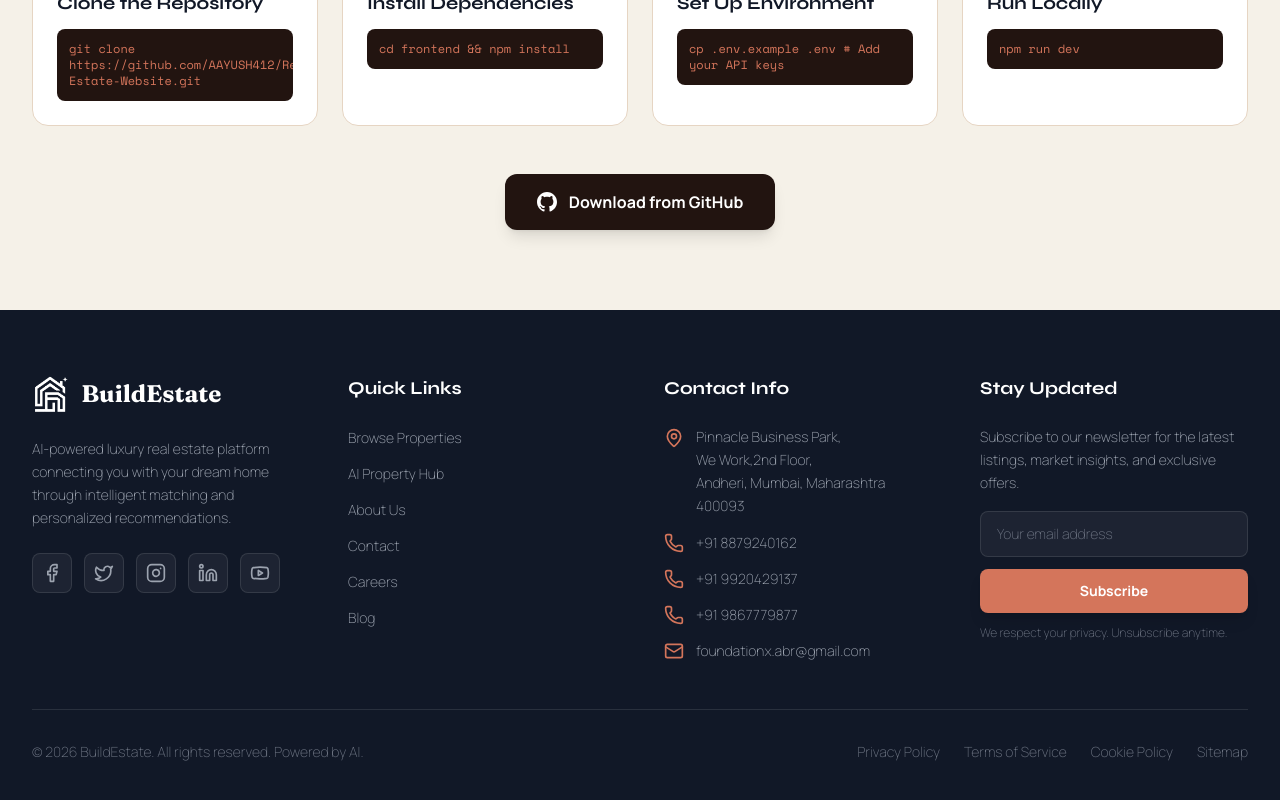
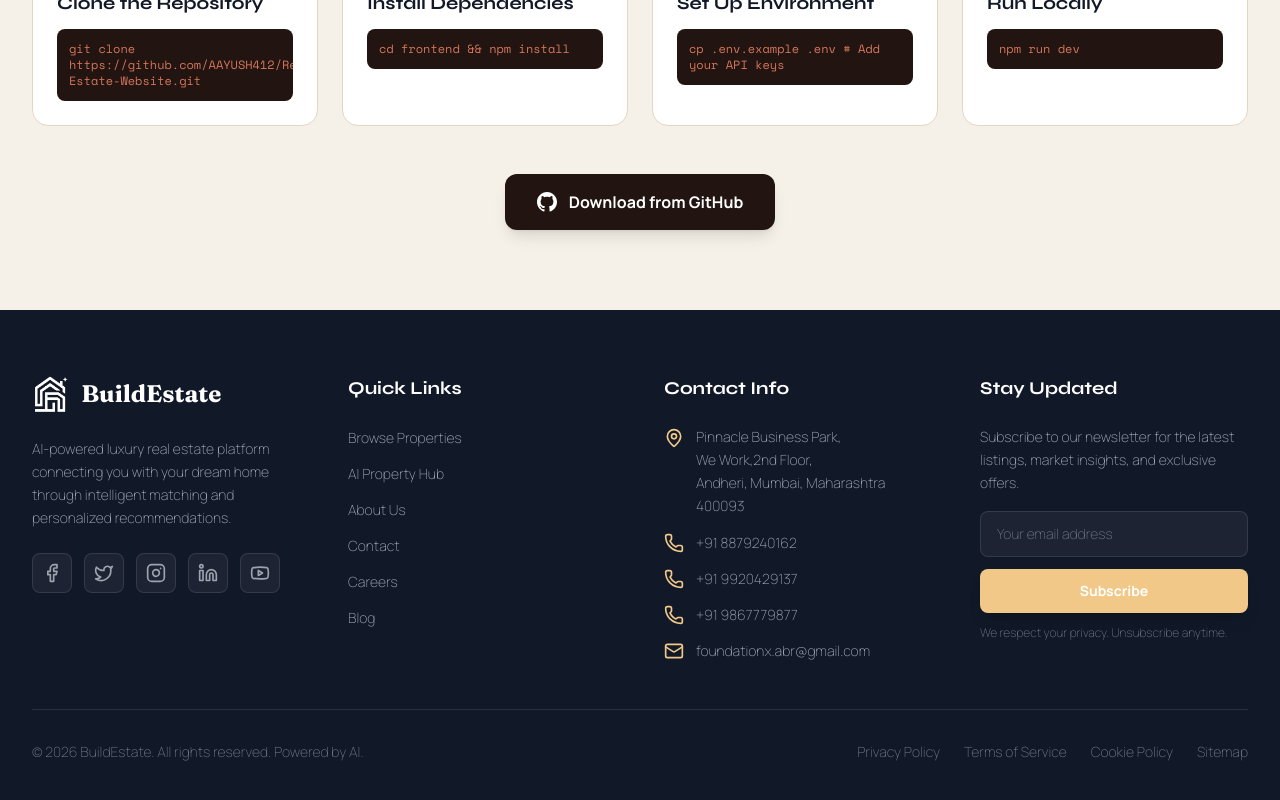
Before and after one commit to PavanYadavGo/frontend, a React (Vite) app: page /ai-hub in a window 1280 px wide. Shown: the part 1670-2470 px from the top of the page. Built offline with nearby package versions, Linux system fonts and the light colour scheme; no server answers.

Commit message:
UI:Footer color change

```diff
--- a/src/components/common/Footer.tsx
+++ b/src/components/common/Footer.tsx
@@ -31,7 +31,7 @@
                 href="https://facebook.com"
                 target="_blank"
                 rel="noopener noreferrer"
-                className="w-10 h-10 bg-[rgba(255,255,255,0.05)] hover:bg-[#D4755B] border border-[rgba(255,255,255,0.1)] rounded-lg flex items-center justify-center transition-all group"
+                className="w-10 h-10 bg-[rgba(255,255,255,0.05)] hover:bg-[#f1c888] border border-[rgba(255,255,255,0.1)] rounded-lg flex items-center justify-center transition-all group"
               >
                 <Facebook className="w-5 h-5 text-[#9ca3af] group-hover:text-white transition-colors" />
               </a>
@@ -39,7 +39,7 @@
                 href="https://twitter.com"
                 target="_blank"
                 rel="noopener noreferrer"
-                className="w-10 h-10 bg-[rgba(255,255,255,0.05)] hover:bg-[#D4755B] border border-[rgba(255,255,255,0.1)] rounded-lg flex items-center justify-center transition-all group"
+                className="w-10 h-10 bg-[rgba(255,255,255,0.05)] hover:bg-[#f1c888] border border-[rgba(255,255,255,0.1)] rounded-lg flex items-center justify-center transition-all group"
               >
                 <Twitter className="w-5 h-5 text-[#9ca3af] group-hover:text-white transition-colors" />
               </a>
@@ -47,7 +47,7 @@
                 href="https://instagram.com"
                 target="_blank"
                 rel="noopener noreferrer"
-                className="w-10 h-10 bg-[rgba(255,255,255,0.05)] hover:bg-[#D4755B] border border-[rgba(255,255,255,0.1)] rounded-lg flex items-center justify-center transition-all group"
+                className="w-10 h-10 bg-[rgba(255,255,255,0.05)] hover:bg-[#f1c888] border border-[rgba(255,255,255,0.1)] rounded-lg flex items-center justify-center transition-all group"
               >
                 <Instagram className="w-5 h-5 text-[#9ca3af] group-hover:text-white transition-colors" />
               </a>
@@ -55,7 +55,7 @@
                 href="https://linkedin.com"
                 target="_blank"
                 rel="noopener noreferrer"
-                className="w-10 h-10 bg-[rgba(255,255,255,0.05)] hover:bg-[#D4755B] border border-[rgba(255,255,255,0.1)] rounded-lg flex items-center justify-center transition-all group"
+                className="w-10 h-10 bg-[rgba(255,255,255,0.05)] hover:bg-[#f1c888] border border-[rgba(255,255,255,0.1)] rounded-lg flex items-center justify-center transition-all group"
               >
                 <Linkedin className="w-5 h-5 text-[#9ca3af] group-hover:text-white transition-colors" />
               </a>
@@ -63,7 +63,7 @@
                 href="https://youtube.com"
                 target="_blank"
                 rel="noopener noreferrer"
-                className="w-10 h-10 bg-[rgba(255,255,255,0.05)] hover:bg-[#D4755B] border border-[rgba(255,255,255,0.1)] rounded-lg flex items-center justify-center transition-all group"
+                className="w-10 h-10 bg-[rgba(255,255,255,0.05)] hover:bg-[#f1c888] border border-[rgba(255,255,255,0.1)] rounded-lg flex items-center justify-center transition-all group"
               >
                 <Youtube className="w-5 h-5 text-[#9ca3af] group-hover:text-white transition-colors" />
               </a>
@@ -113,7 +113,7 @@
             <ul className="space-y-4">
               <li>
                 <a href="https://maps.google.com" target="_blank" rel="noopener noreferrer" className="flex items-start gap-3 font-manrope font-extralight text-[#9ca3af] text-sm hover:text-white transition-colors group">
-                  <MapPin className="w-5 h-5 mt-0.5 flex-shrink-0 text-[#D4755B]" />
+                  <MapPin className="w-5 h-5 mt-0.5 flex-shrink-0 text-[#f1c888]" />
                   <span className="leading-relaxed">
                     Pinnacle Business Park,<br />
                     We Work,2nd Floor,<br />
@@ -123,25 +123,25 @@
               </li>
               <li>
                 <a href="tel:+918879240162" className="flex items-center gap-3 font-manrope font-extralight text-[#9ca3af] text-sm hover:text-white transition-colors">
-                  <Phone className="w-5 h-5 flex-shrink-0 text-[#D4755B]" />
+                  <Phone className="w-5 h-5 flex-shrink-0 text-[#f1c888]" />
                   <span>+91 8879240162</span>
                 </a>
               </li>
               <li>
                 <a href="tel:+919920429137" className="flex items-center gap-3 font-manrope font-extralight text-[#9ca3af] text-sm hover:text-white transition-colors">
-                  <Phone className="w-5 h-5 flex-shrink-0 text-[#D4755B]" />
+                  <Phone className="w-5 h-5 flex-shrink-0 text-[#f1c888]" />
                   <span>+91 9920429137</span>
                 </a>
               </li>
               <li>
                 <a href="tel:+919867779877" className="flex items-center gap-3 font-manrope font-extralight text-[#9ca3af] text-sm hover:text-white transition-colors">
-                  <Phone className="w-5 h-5 flex-shrink-0 text-[#D4755B]" />
+                  <Phone className="w-5 h-5 flex-shrink-0 text-[#f1c888]" />
                   <span>+91 9867779877</span>
                 </a>
               </li>
               <li>
                 <a href="mailto:foundationx.abr@gmail.com" className="flex items-center gap-3 font-manrope font-extralight text-[#9ca3af] text-sm hover:text-white transition-colors">
-                  <Mail className="w-5 h-5 flex-shrink-0 text-[#D4755B]" />
+                  <Mail className="w-5 h-5 flex-shrink-0 text-[#f1c888]" />
                   <span>foundationx.abr@gmail.com</span>
                 </a>
               </li>
@@ -160,12 +160,12 @@
                 value={email}
                 onChange={(e) => setEmail(e.target.value)}
                 placeholder="Your email address"
-                className="w-full bg-[rgba(255,255,255,0.05)] border border-[rgba(255,255,255,0.1)] rounded-lg px-4 py-3 font-manrope font-extralight text-sm text-white placeholder:text-[#6b7280] focus:outline-none focus:border-[#D4755B] transition-colors"
+                className="w-full bg-[rgba(255,255,255,0.05)] border border-[rgba(255,255,255,0.1)] rounded-lg px-4 py-3 font-manrope font-extralight text-sm text-white placeholder:text-[#6b7280] focus:outline-none focus:border-[#f1c888] transition-colors"
                 required
               />
               <button
                 type="submit"
-                className="w-full bg-[#D4755B] hover:bg-[#C05621] text-white font-manrope font-bold text-sm px-4 py-3 rounded-lg transition-all shadow-lg hover:shadow-xl"
+                className="w-full bg-[#f1c888] hover:bg-[#D4755B] text-white font-manrope font-bold text-sm px-4 py-3 rounded-lg transition-all shadow-lg hover:shadow-xl"
               >
                 Subscribe
               </button>
```
